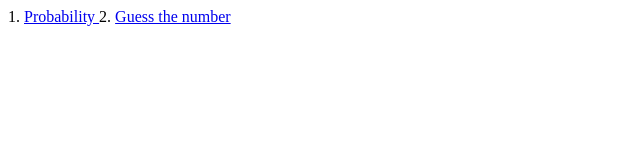
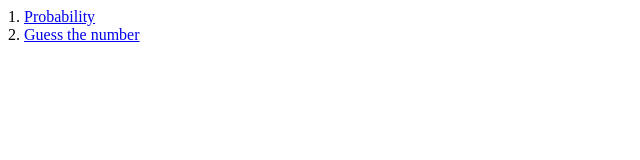
Before and after one commit to ShubhamDahiya205/HTML, a plain HTML site: page Python_Projects.html in a window 1280 px wide. Shown: the whole page, without its empty margins (0-640 px from the left). Drawn offline with Linux system fonts and the light colour scheme.

Commit message:
Fixed formatting

```diff
--- a/Python_Projects.html
+++ b/Python_Projects.html
@@ -8,7 +8,7 @@
 <body>
    <b><title>Index</title></b>
 
-    1. <a href="1_probabliity.py" target="_blank">Probability </a>
-    2. <a href="2_Guess_strategy.py" target="_blank">Guess the number </a>
+    1. <a href="1_probabliity.py" target="_blank">Probability </a><br>
+    2. <a href="2_Guess_strategy.py" target="_blank">Guess the number </a><br>
 </body>
 </html>
```
